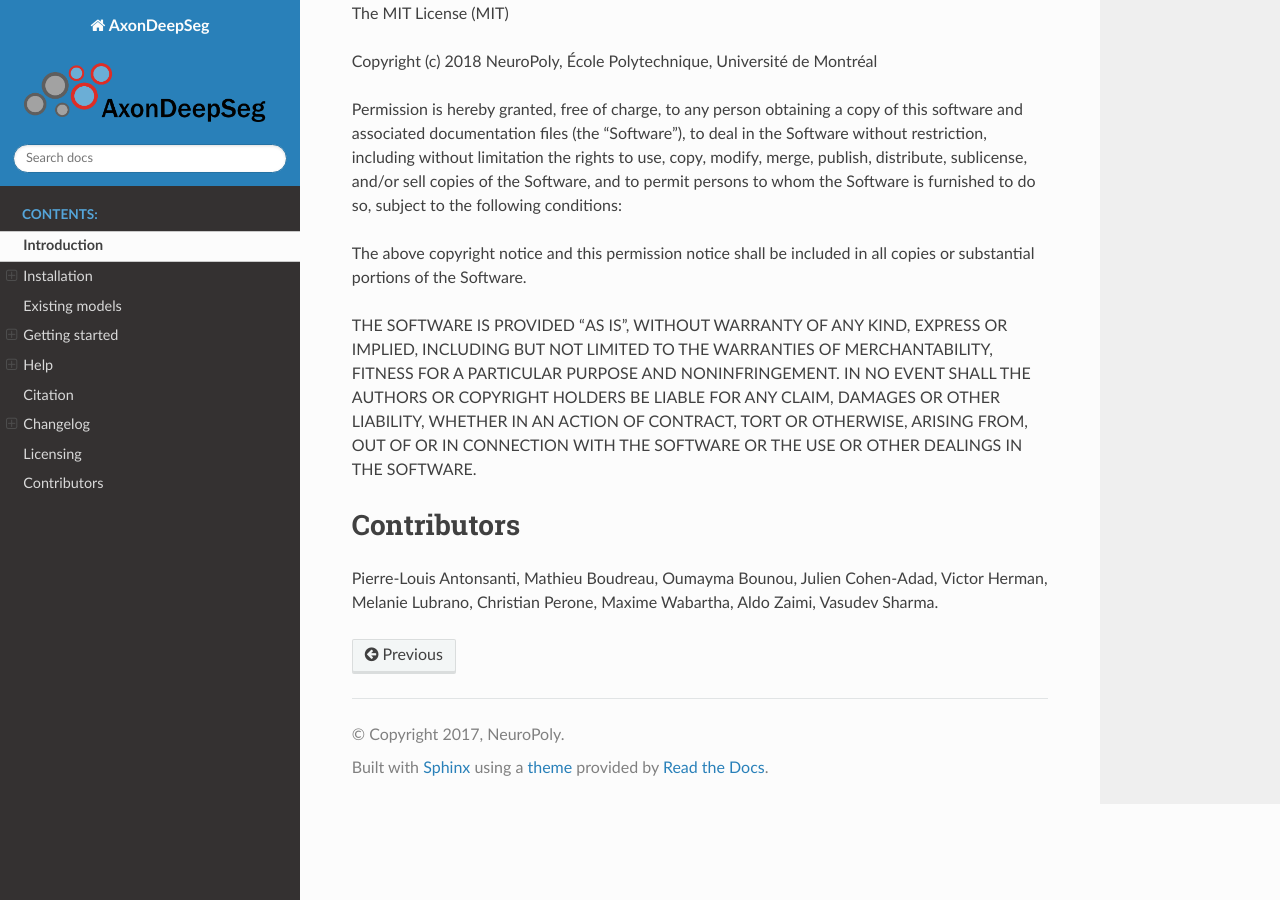
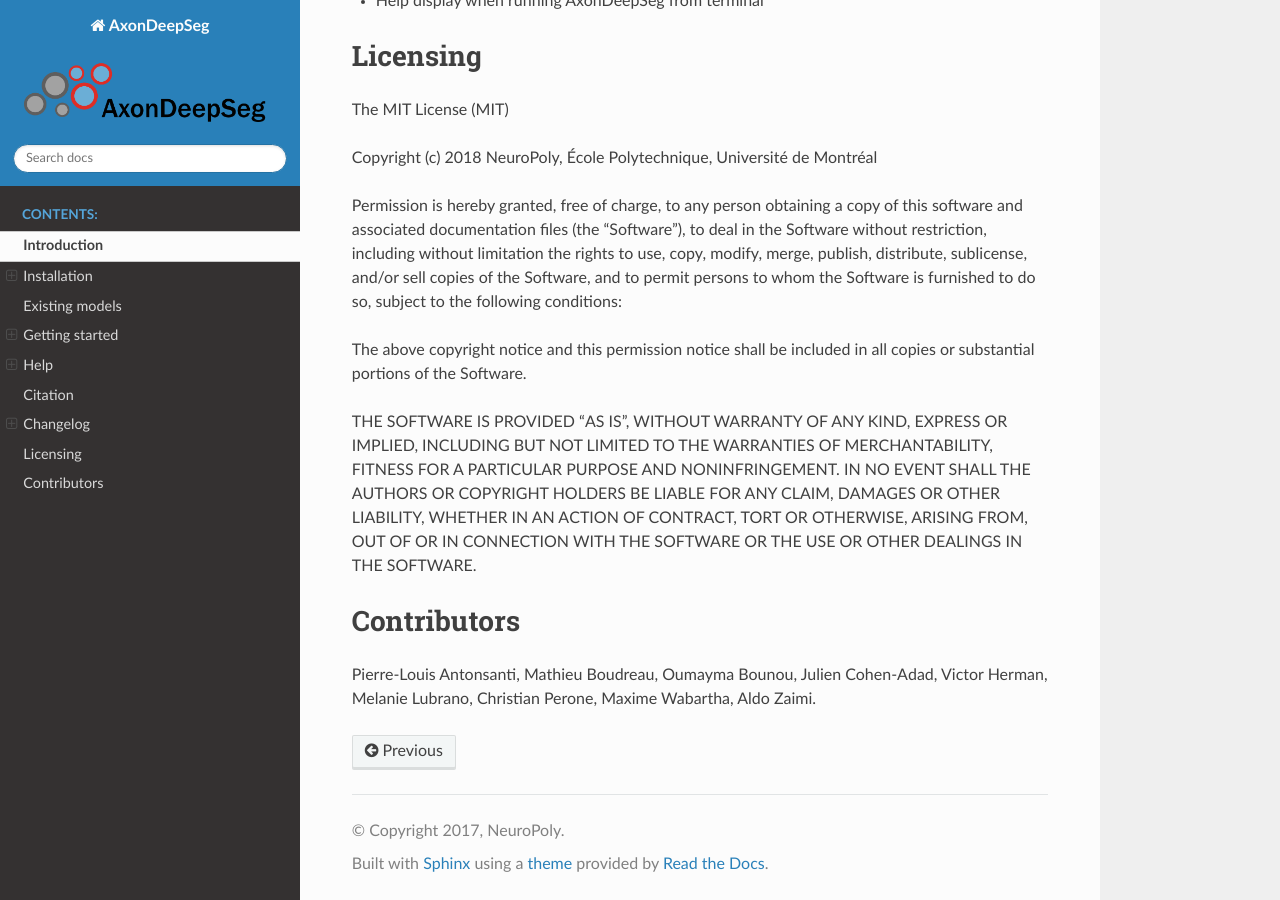
Before and after one commit to axondeepseg/axondeepseg, a Sphinx documentation site: the page built from docs/source/documentation.rst, in a window 1280 px wide and 900 px high, scrolled down 12742 px. Built offline with Sphinx 7.4.7 and the Read the Docs theme 2.0.0, drawn with Linux system fonts in a browser that asks for light colours; some of the changed text lies outside the part shown.

Commit message:
Revert "Update RTD (#418)"
This reverts commit 93ee2195

```diff
--- a/docs/source/documentation.rst
+++ b/docs/source/documentation.rst
@@ -383,4 +386,4 @@ SOFTWARE.
 Contributors
 ===============================================================================
 
-Pierre-Louis Antonsanti, Mathieu Boudreau, Oumayma Bounou, Julien Cohen-Adad, Victor Herman, Melanie Lubrano, Christian Perone, Maxime Wabartha, Aldo Zaimi, Vasudev Sharma.
+Pierre-Louis Antonsanti, Mathieu Boudreau, Oumayma Bounou, Julien Cohen-Adad, Victor Herman, Melanie Lubrano, Christian Perone, Maxime Wabartha, Aldo Zaimi.
```
Also changed, not shown: other parts of docs/source/documentation.rst (+3 -0 lines).
